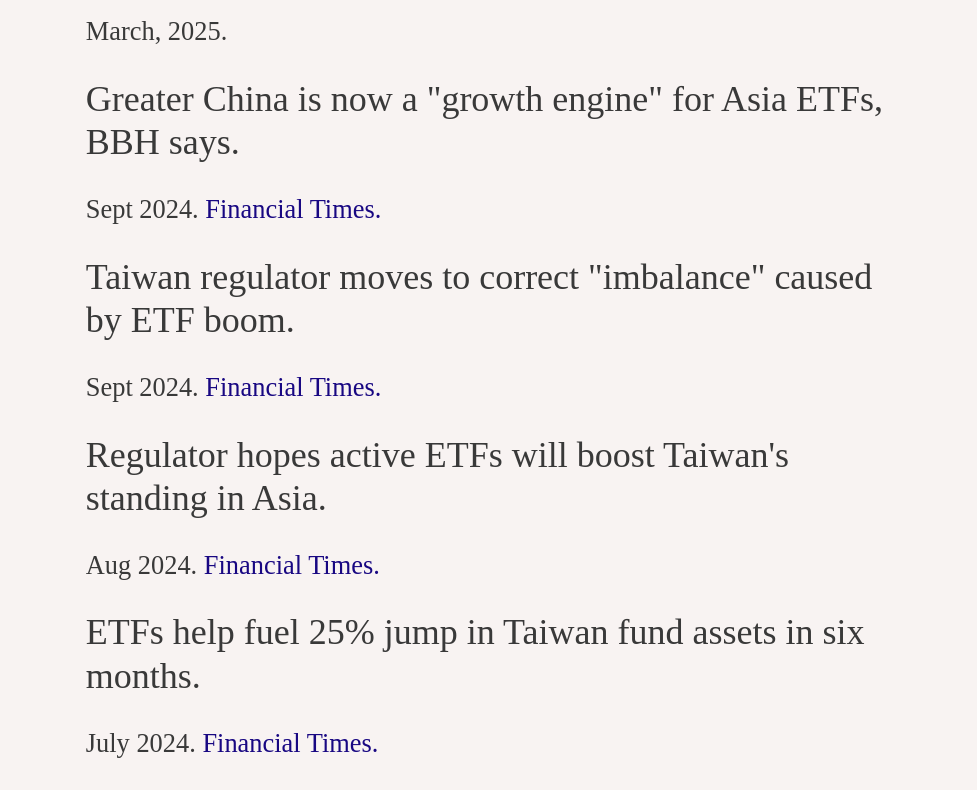
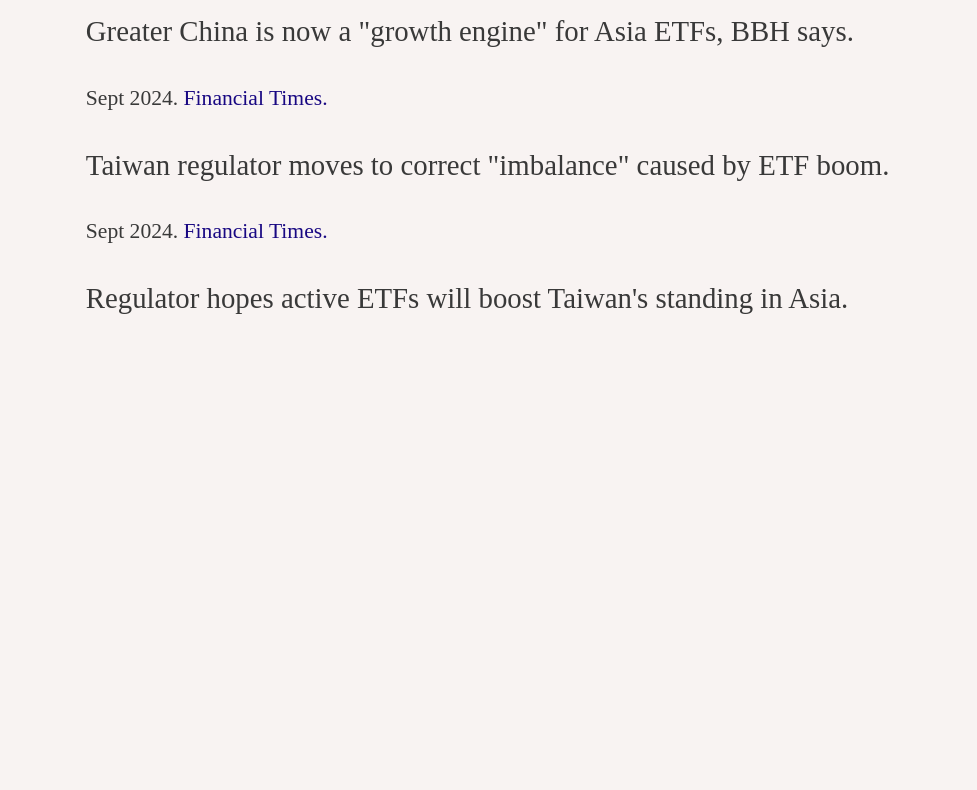
Before and after one commit to sinyiau/Portfolio, a plain HTML site: page Clips/writing.html in a window 1280 px wide. Shown: the part 423-1213 px from the top of the page, without its empty margins (151-1128 px from the left). After the commit the page ends 800 px from the top, so only its background shows below. Drawn offline with Linux system fonts and the light colour scheme; a web font is replaced by a local one.

Commit message:
Writing updates

```diff
--- a/Clips/writing.html
+++ b/Clips/writing.html
@@ -20,33 +20,30 @@
 <div class="writing-container">
     <h1>Writing</h1>
 
-    <div class="writing-list">
         <div class="writing-item">
-            <h2><a href="portfoliostory.html">How I built this portfolio.</a></h2>
+            <h5><a href="portfoliostory.html">How I built this portfolio.</a></h5>
             <p>March, 2025.</p>
         </div>
 
         <div class="writing-item">
-            <h2><a href="https://www.ft.com/content/c228d218-b039-442d-b46e-ee6950979d50" target="_blank">Greater China is now a "growth engine" for Asia ETFs, BBH says.</a></h2>
+            <h5><a href="https://www.ft.com/content/c228d218-b039-442d-b46e-ee6950979d50" target="_blank">Greater China is now a "growth engine" for Asia ETFs, BBH says.</a></h5>
             <p>Sept 2024.<span class="highlight"> Financial Times.</span></p>
         </div>
 
         <div class="writing-item">
-            <h2><a href="https://www.ft.com/content/15992b47-8366-4663-93fa-1d4e446491fb" target="_blank">Taiwan regulator moves to correct "imbalance" caused by ETF boom.</a></h2>
+            <h5><a href="https://www.ft.com/content/15992b47-8366-4663-93fa-1d4e446491fb" target="_blank">Taiwan regulator moves to correct "imbalance" caused by ETF boom.</a></h5>
             <p>Sept 2024.<span class="highlight"> Financial Times.</span></p>
         </div>
 
         <div class="writing-item">
-            <h2><a href="https://www.ft.com/content/9971e516-fac8-4644-87ce-5d289709f953" target="_blank">Regulator hopes active ETFs will boost Taiwan's standing in Asia.</a></h2>
+            <h5><a href="https://www.ft.com/content/9971e516-fac8-4644-87ce-5d289709f953" target="_blank">Regulator hopes active ETFs will boost Taiwan's standing in Asia.</a></h5>
             <p>Aug 2024.<span class="highlight"> Financial Times.</span></p>
         </div>
 
         <div class="writing-item">
-            <h2><a href="https://www.ft.com/content/889ffac9-f3ca-4fc4-844a-767bfc7e18d3" target="_blank">ETFs help fuel 25% jump in Taiwan fund assets in six months.</a></h2>
+            <h5><a href="https://www.ft.com/content/889ffac9-f3ca-4fc4-844a-767bfc7e18d3" target="_blank">ETFs help fuel 25% jump in Taiwan fund assets in six months.</a></h5>
             <p>July 2024.<span class="highlight"> Financial Times.</span></p>
         </div>
-
-    </div>
 </div>
 
 </body>
--- a/style.css
+++ b/style.css
@@ -88,6 +88,12 @@ h4{
     font-weight: 200;
 }
 
+h5{
+    font-size: 1.2em;
+    line-height: 1.0em;
+    font-weight: 400;
+}
+
 p{
     font-size: 1.1em;
     line-height: 1.2em;
@@ -167,14 +173,18 @@ p{
 
 .writing-container {
     width: 80%;
+    height: 650px;
     margin: auto;
-    padding-top: 30px;
-    text-align: left;
+    overflow-y: auto;
 }
 
-.writing-list {
-    height: auto;
-    overflow-y: auto;
+.writing-item{
+    margin:auto;
+}
+
+.writing-item p{
+    font-size: 0.9em;
+    line-height: 0.4em;
 }
 
 .visualization-container{
```
